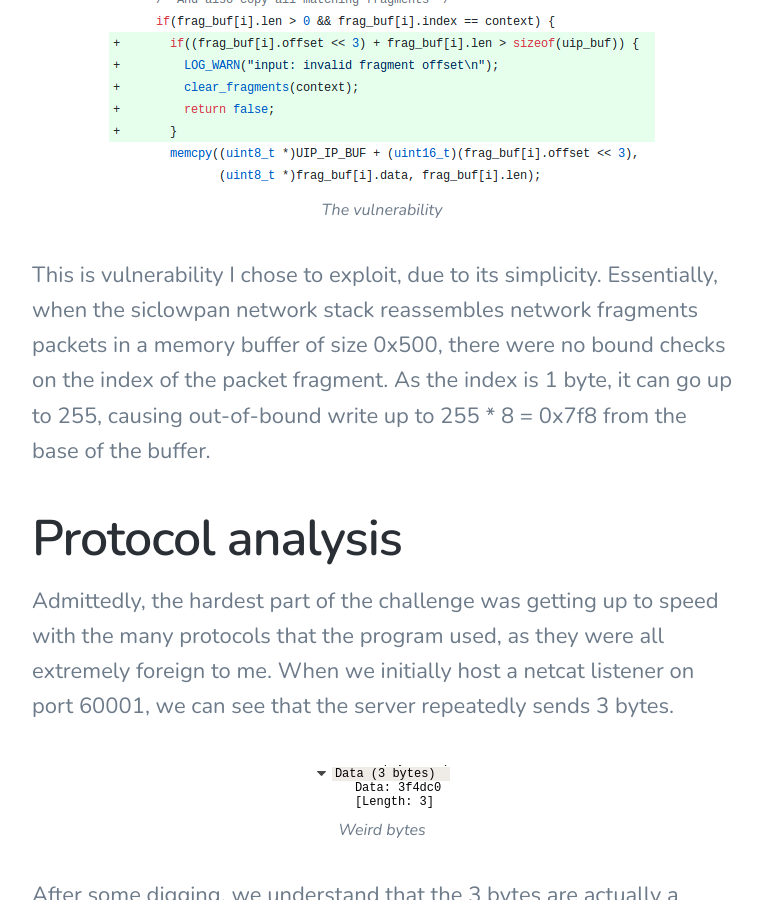
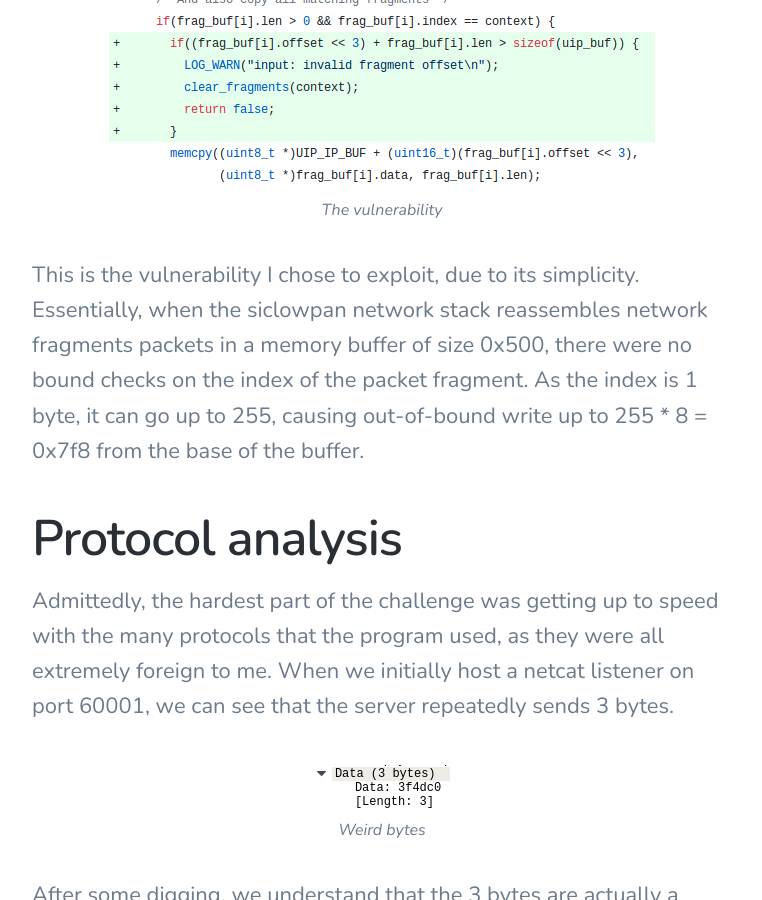
Before and after one commit to YiChenChai/YiChenChai.github.io, a Jekyll site: the page built from _posts/2019-10-30-contiki.md, in a window 1280 px wide and 900 px high, scrolled down 2629 px. Shown: the whole window, without its empty margins (258-1020 px from the left). Built offline with Jekyll 4.4.1, drawn with Linux system fonts in a browser that asks for light colours; nearby versions of some CDN libraries; comment, search, counter and statistics services are not loaded; some of the changed lines change nothing that is shown.

Commit message:
More fix

```diff
--- a/_layouts/post.html
+++ b/_layouts/post.html
@@ -1,6 +1,15 @@
 ---
 layout: default
 ---
+<script async src="https://www.googletagmanager.com/gtag/js?id=UA-151343848-2"></script>
+<script>
+  window.dataLayer = window.dataLayer || [];
+  function gtag(){dataLayer.push(arguments);}
+  gtag('js', new Date());
+
+  gtag('config', 'UA-151343848-2');
+</script>
+
 
 <section class="single">
 
--- a/_posts/2019-10-30-contiki.md
+++ b/_posts/2019-10-30-contiki.md
@@ -29,7 +29,7 @@
 ![](/images/1/vuln.png)
 *The vulnerability*
 
-This is vulnerability I chose to exploit, due to its simplicity. Essentially, when the siclowpan network stack reassembles network fragments packets in a memory buffer of size 0x500, there were no bound checks on the index of the packet fragment. As the index is 1 byte, it can go up to 255, causing out-of-bound write up to 255 * 8 = 0x7f8 from the base of the buffer.
+This is the vulnerability I chose to exploit, due to its simplicity. Essentially, when the siclowpan network stack reassembles network fragments packets in a memory buffer of size 0x500, there were no bound checks on the index of the packet fragment. As the index is 1 byte, it can go up to 255, causing out-of-bound write up to 255 * 8 = 0x7f8 from the base of the buffer.
 
 ## Protocol analysis
 Admittedly, the hardest part of the challenge was getting up to speed with the many protocols that the program used, as they were all extremely foreign to me. When we initially host a netcat listener on port 60001, we can see that the server repeatedly sends 3 bytes.
```
Also changed, not shown: 2 other files.
